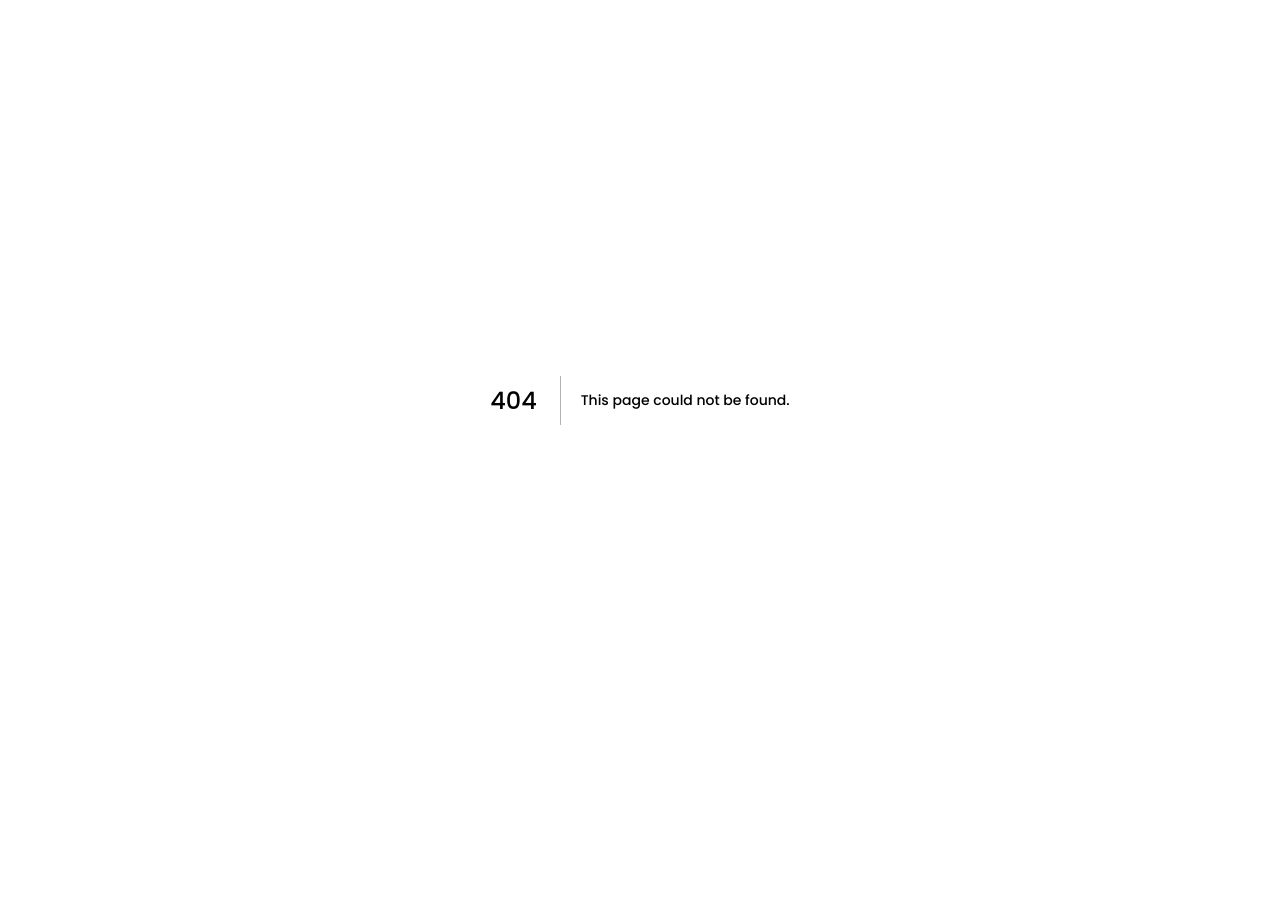
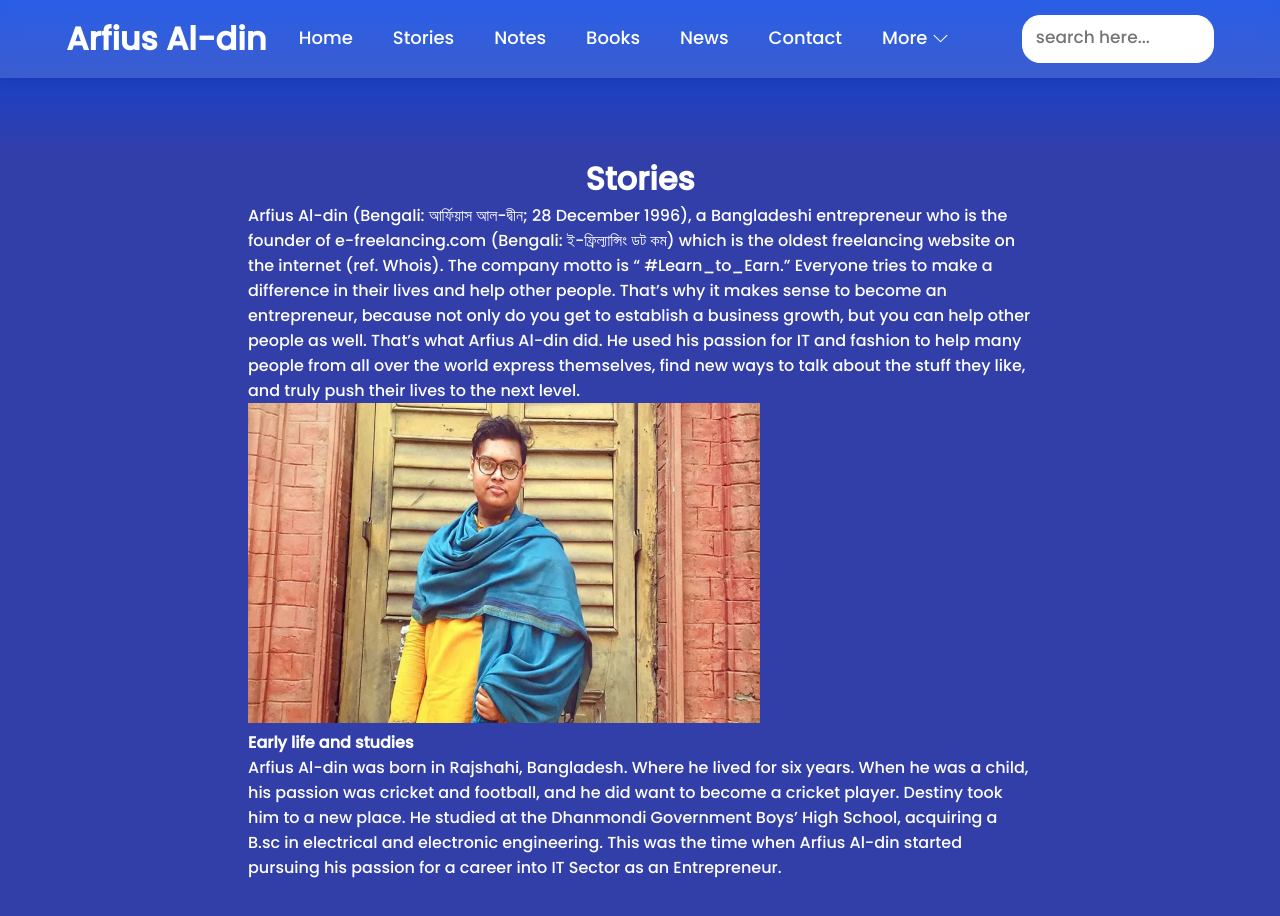
Before and after one commit to Mahade121/portfolio, a Next.js app: page /stories in a window 1280 px wide. Before the commit this address had no page. Shown: the top 916 px of the page. Before the commit the page ends 800 px from the top, so only its background shows below. Built offline with nearby package versions, Linux system fonts and the light colour scheme.

Commit message:
all navigation created, notes section created, stories content added

```diff
--- /dev/null
+++ b/src/pages/stories.js
@@ -0,0 +1,54 @@
+import React from 'react';
+import { IconContext } from 'react-icons';
+import { BsChevronDown } from 'react-icons/bs';
+import { BiUser } from 'react-icons/bi';
+import { AiOutlineTrophy } from 'react-icons/ai';
+import Link from 'next/link';
+import Image from 'next/image';
+
+export default function stories() {
+    return (
+        <>
+            <div className="stories-section">
+                <header>
+                    <div className="logo">
+                        <h1>Arfius Al-din</h1>
+                    </div>
+                    <nav>
+                        <ul>
+                            <li><Link className='nav-link' href={'/home'}>Home</Link></li>
+                            <li><Link className='nav-link' href={'/stories'}>Stories</Link></li>
+                            <li><Link className='nav-link' href={'/notes'}>Notes</Link></li>
+                            <li><Link className='nav-link' href={'/books'}>Books</Link></li>
+                            <li><Link className='nav-link' href={'/news'}>News</Link></li>
+                            <li><Link className='nav-link' href={'/contact'}>Contact</Link></li>
+                            <li className='dropdown'><span className='more'>More</span> <IconContext.Provider
+                                value={{ color: 'white', size: '17px', marginTop: '5px' }}>
+                                <div className='down-icon'>
+                                    <BsChevronDown />
+                                </div>
+                            </IconContext.Provider></li>
+                        </ul>
+                    </nav>
+                    <div className='search-input'>
+                        <input type="text" placeholder='search here...' className='search' />
+                    </div>
+                </header>
+                <div className="stories-container">
+                    <br /><br /><br />
+                    <div className="content-section">
+                        <h1 className='stories-title'>Stories</h1>
+                        <p>Arfius Al-din (Bengali: আর্ফিয়াস আল-দ্বীন; 28 December 1996), a Bangladeshi entrepreneur who is the founder of e-freelancing.com (Bengali: ই-ফ্রিল্যান্সিং ডট কম) which is the oldest freelancing website on the internet (ref. Whois). The company motto is “ #Learn_to_Earn.”
+                            Everyone tries to make a difference in their lives and help other people. That’s why it makes sense to become an entrepreneur, because not only do you get to establish a business growth, but you can help other people as well. That’s what Arfius Al-din did. He used his passion for IT and fashion to help many people from all over the world express themselves, find new ways to talk about the stuff they like, and truly push their lives to the next level.</p>
+                        <Image src="/arfiusaldin-news.jpg" alt="" width='512' height='320' />
+                        <p><b>Early life and studies</b><br />
+                            Arfius Al-din was born in Rajshahi, Bangladesh. Where he lived for six years. When he was a child, his passion was cricket and football, and he did want to become a cricket player. Destiny took him to a new place. He studied at the Dhanmondi Government Boys’ High School, acquiring a B.sc in electrical and electronic engineering. This was the time when Arfius Al-din started pursuing his passion for a career into IT Sector as an Entrepreneur.</p>
+                    </div>
+                    <div className="youtube-section">
+
+                    </div>
+                </div>
+            </div>
+        </>
+    )
+}
--- a/src/styles/globals.css
+++ b/src/styles/globals.css
@@ -9,6 +9,10 @@
 body {
   color: white;
   background: linear-gradient(180deg, #0342e3 0%, #333fa9 15.95%, #7c05b3 53.06%, #07000d 99%);
+}
+.nav-link {
+  color: white;
+  text-decoration: none;
 }
 .green-txt {
   font-weight: lighter !important;
@@ -447,7 +451,7 @@ nav ul li:hover::after {
   font-size: 16px;
   font-weight: 600;
   line-height: normal;
-  margin-top: 3%;
+  margin-top: 1%;
   min-height: 60px;
   min-width: 0;
   outline: none;
@@ -550,6 +554,42 @@ nav ul li:hover::after {
   margin: auto;
 }
 
+/* STORIES */
+.stories-section {
+  width: 100%;
+  color: white;
+  background: linear-gradient(180deg, #0342e3 0%, #333fa9 15.95%) !important;
+}
+.stories-container {
+  padding: 80px 80px;
+}
+.stories-title {
+  text-align: center;
+}
+.content-section {
+  width: 70%;
+  margin: auto;
+}
+
+/* NOTES SECTION */
+.notes-card {
+  display: flex;
+  flex-direction: column;
+  width: clamp(20rem, calc(20rem + 2vw), 22rem);
+  overflow: hidden;
+  box-shadow: 0 .1rem 1rem rgba(0, 0, 0, 0.1);
+  border-radius: 1em;
+  background: #efedec55;
+}
+.latest-notes-container {
+  color: black;
+  display: flex;
+  flex-wrap: wrap;
+  justify-content: center;
+  margin-block: 2rem;
+  gap: 4rem;
+}
+
 /* FOOTER */
 footer {
   padding: 80px 0px;
```
Also changed, not shown: src/pages/contact.js (added, +7 -0 lines), src/pages/home.js (+57 -6 lines), src/pages/notes.js (added, +7 -0 lines), src/pages/books.js (added).
